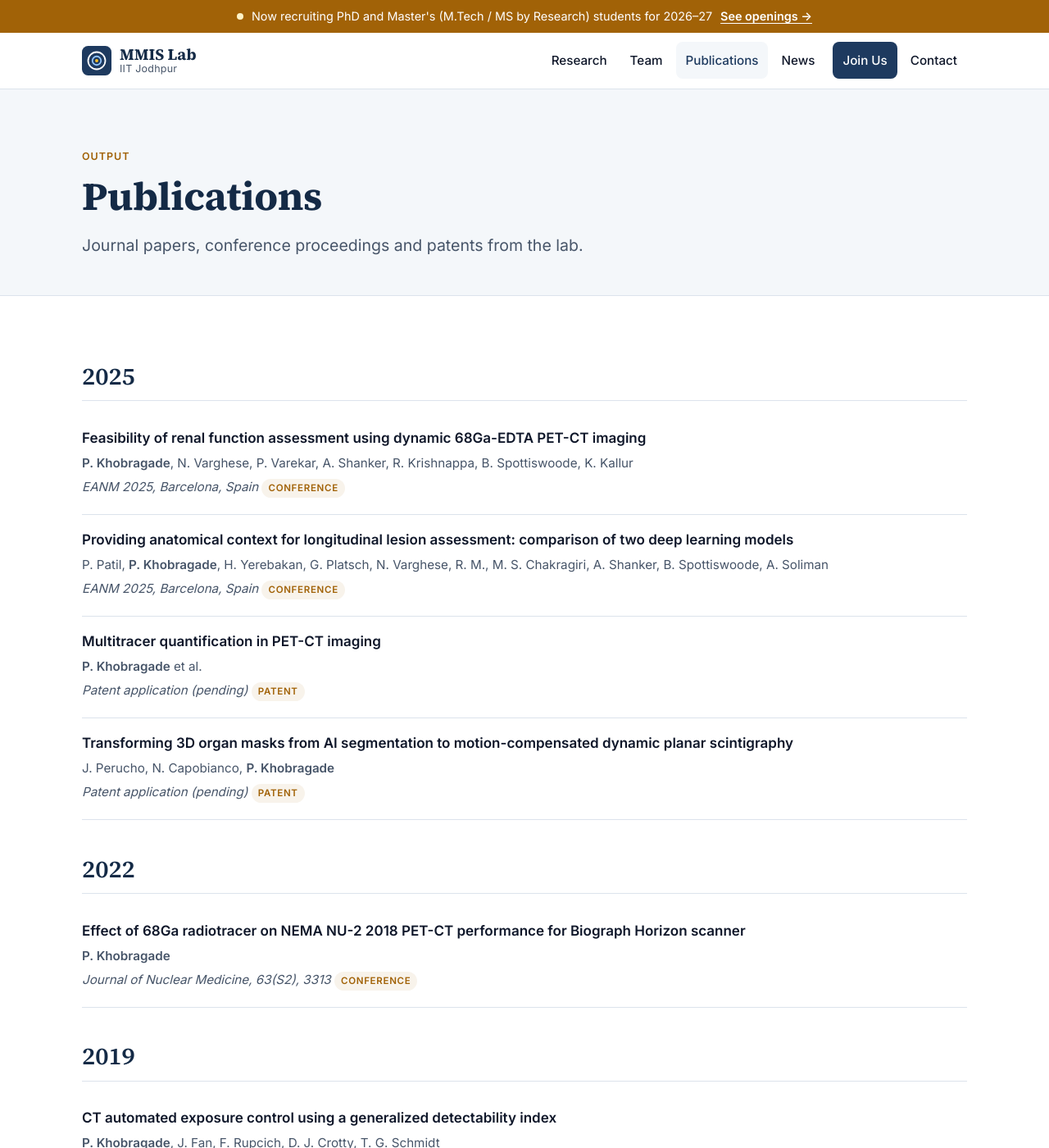
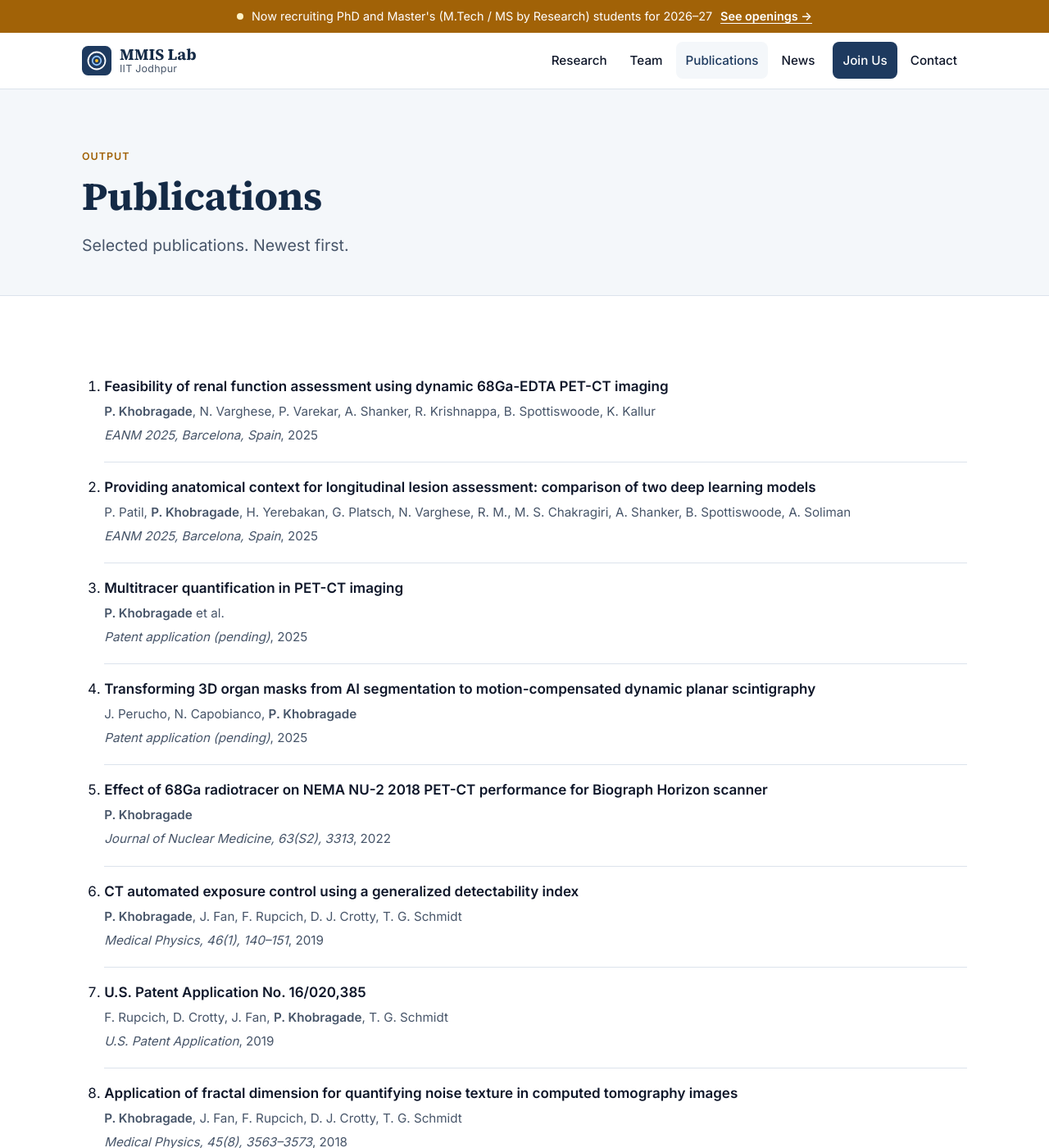
Before and after one commit to MMISlab/MMISlab.github.io, a Jekyll site: the page built from publications.html, in a window 1280 px wide and 1400 px high. Shown: the whole window at 82% size. Built offline with Jekyll 4.4.1, drawn with Linux system fonts in a browser that asks for light colours; some of the changed text lies outside the part shown.

Commit message:
Update publications.html

```diff
--- a/publications.html
+++ b/publications.html
@@ -3,23 +3,19 @@ layout: page
 title: Publications
 permalink: /publications/
 eyebrow: Output
-intro: "Journal papers, conference proceedings and patents from the lab."
+intro: "Selected publications. Newest first."
 ---
 {% assign pubs = site.data.publications | where_exp: "p", "p.hidden != true" %}
 {% if pubs.size > 0 %}
-  {% assign by_year = pubs | group_by: "year" | sort: "name" | reverse %}
-  {% for y in by_year %}
-  <h2 class="group-title">{{ y.name }}</h2>
-  <ol class="pub-list">
-    {% for p in y.items %}
-    <li class="pub">
-      <p class="pub-title">{% if p.link and p.link != "" %}<a href="{{ p.link }}">{{ p.title }}</a>{% else %}{{ p.title }}{% endif %}</p>
-      <p class="pub-authors">{{ p.authors | markdownify | remove: "<p>" | remove: "</p>" }}</p>
-      <p class="pub-venue"><em>{{ p.venue }}</em>{% if p.type %} <span class="tag">{{ p.type }}</span>{% endif %}</p>
-    </li>
-    {% endfor %}
-  </ol>
+<ol class="pub-list" style="list-style: decimal; padding-left: 1.6em;">
+  {% for p in pubs %}
+  <li class="pub">
+    <p class="pub-title">{% if p.link and p.link != "" %}<a href="{{ p.link }}">{{ p.title }}</a>{% else %}{{ p.title }}{% endif %}</p>
+    <p class="pub-authors">{{ p.authors | markdownify | remove: "<p>" | remove: "</p>" }}</p>
+    <p class="pub-venue"><em>{{ p.venue }}</em>{% if p.year %}, {{ p.year }}{% endif %}</p>
+  </li>
   {% endfor %}
+</ol>
 {% else %}
-  <p class="empty">The publication list is being updated.{% if site.links.google_scholar != "" %} Meanwhile, see <a href="{{ site.links.google_scholar }}">Google Scholar</a>.{% endif %}</p>
+  <p class="empty">The publication list is being updated.</p>
 {% endif %}
```
